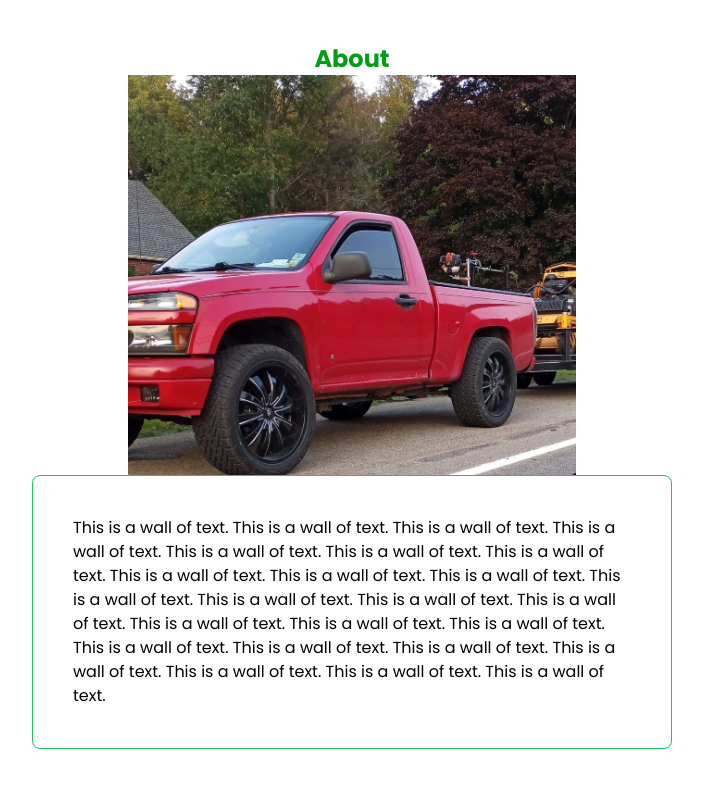
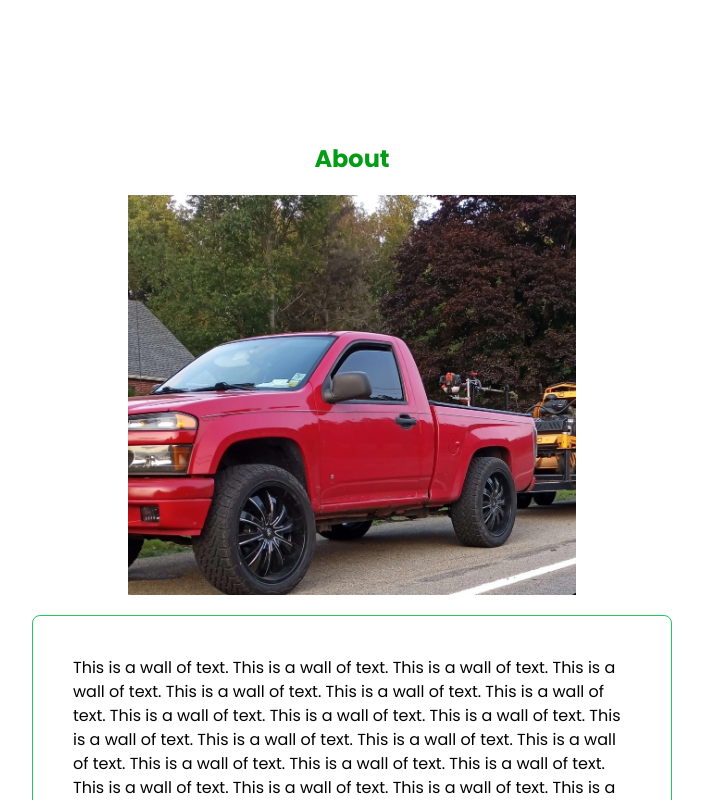
Before and after one commit to cdepaul06/ChipmansLawn, a React (Vite) app: page / in a window 1280 px wide. Shown: the part 1660-2460 px from the top of the page, without its empty margins (288-991 px from the left). Built offline with nearby package versions, Linux system fonts and the light colour scheme.

Commit message:
minor changes

```diff
--- a/src/App.jsx
+++ b/src/App.jsx
@@ -20,7 +20,7 @@ const App = () => {
         <div id='services' className='mt-[15rem]'>
           <ServicesCard />
         </div>
-        <div id='about' className='mt-[10rem]'>
+        <div id='about' className='mt-[15rem]'>
           <About />
         </div>
         <div id='contact'>
--- a/src/components/About/About.jsx
+++ b/src/components/About/About.jsx
@@ -12,7 +12,7 @@ const About = () => {
         flexDirection: "column",
       }}
     >
-      <h1 className='text-2xl font-bold text-[#029c15]'>About</h1>
+      <h1 className='text-2xl font-bold text-[#029c15] p-5'>About</h1>
       <div
         style={{
           display: "flex",
@@ -29,7 +29,7 @@ const About = () => {
             objectFit: "contain",
           }}
         />
-        <div className='border border-green-500 rounded-lg p-10 w-1/2 break-words'>
+        <div className='border mt-5 border-green-500 rounded-lg p-10 w-1/2 break-words'>
           <p>{aboutContent.description}</p>
         </div>
       </div>
--- a/src/components/Navigation/Navigation.jsx
+++ b/src/components/Navigation/Navigation.jsx
@@ -47,10 +47,10 @@ const Navigation = () => {
               onMouseLeave={(e) => (e.currentTarget.style.boxShadow = "")}
             >
               <ScrollLink
-                to={link.id} // Change this line
+                to={link.id}
                 spy={true}
                 smooth={true}
-                offset={-150}
+                offset={-175}
                 duration={500}
               >
                 {link.title}
```
